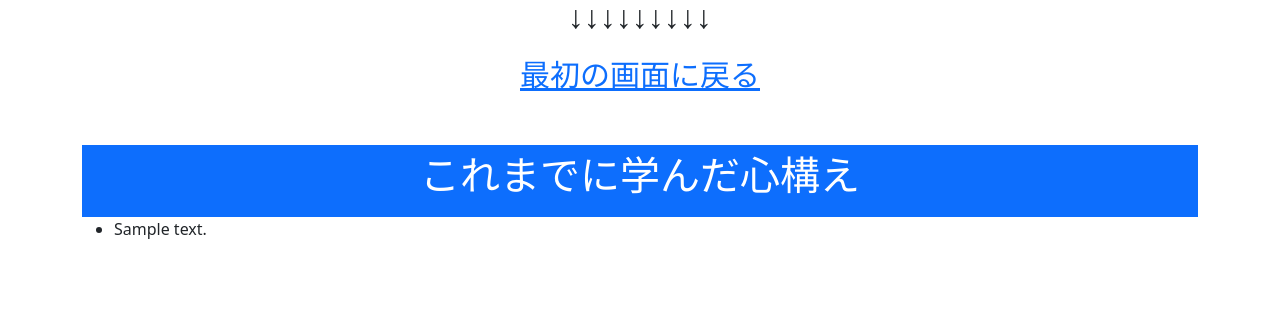
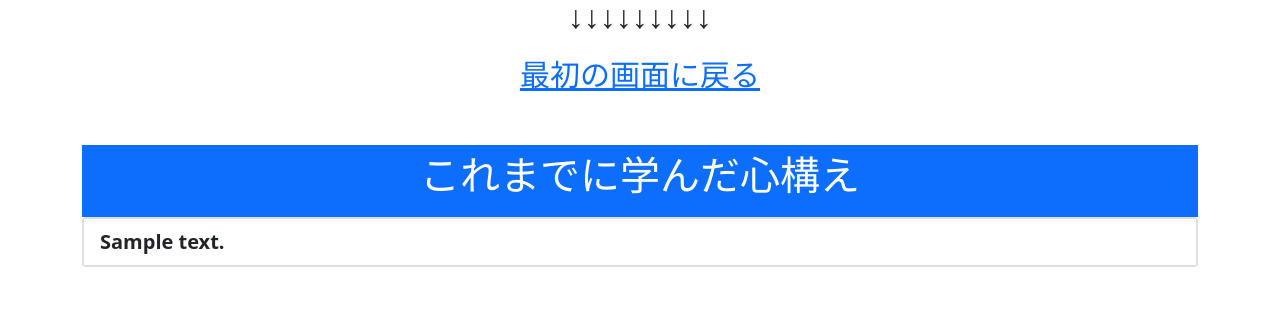
Before and after one commit to ksk-aiko/MyProject, a PHP site: page /result.php in a window 1280 px wide. Shown: the part 114-431 px from the top of the page. Run offline with PHP 8.4, Linux system fonts and the light colour scheme; tables that the repository leaves empty or names only in its code hold one stand-in row (values such as "Sample post"); data that the repository does not hold is empty.

Commit message:
add bootstrap card class to attitudes

```diff
--- a/src/project_attitude/result.php
+++ b/src/project_attitude/result.php
@@ -65,10 +65,12 @@ mysqli_close($link);
             <div class="header mt-5 bg-primary p-2" style=" font-family:'HG行書体'; text-align:center; color:white;">
                 <h1 style="font-size:40px;">これまでに学んだ心構え</h1>
             </div>
-            <div class="attitudes">
-                <ul>
+            <div class="attitudes card" style="">
+                <ul class="list-group list-group-flush">
                     <?php foreach ( $attitudes as $knowledge) : ?>
-                    <li><?php echo $knowledge['content']; ?></li>
+                    <div>
+                        <li class="list-group-item" style="font-size: 20px; font-weight:bold;"><?php echo $knowledge['content']; ?></li>
+                    </div>
                     <?php endforeach ?>
                 </ul>
             </div>
```
